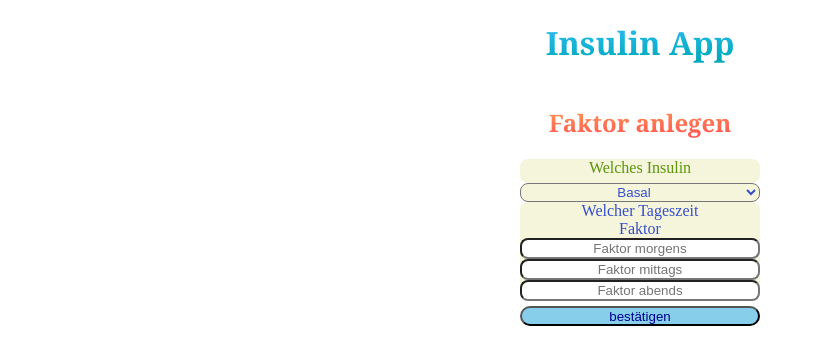
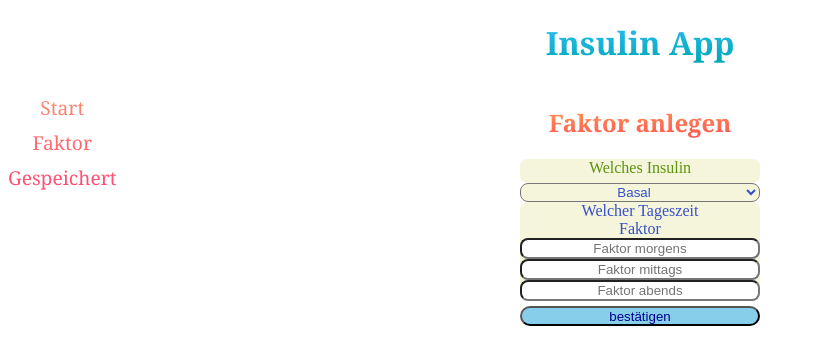
Before and after one commit to FreytagDom/capstone-project, a Next.js app: page /setInsulinFactor in a window 1280 px wide. Shown: the top 364 px of the page, without its empty margins (0-814 px from the left). Built offline with nearby package versions, Linux system fonts and the light colour scheme.

Commit message:
add navbar

```diff
--- a/components/Layout.js
+++ b/components/Layout.js
@@ -1,9 +1,11 @@
 import Header from './Header';
+import { Navbar } from './Navbar';
 
 export default function Layout({ children }) {
   return (
     <>
       <Header />
+      <Navbar />
       <main>{children}</main>
     </>
   );
--- /dev/null
+++ b/components/NavBar.js
@@ -0,0 +1,57 @@
+import styled from 'styled-components';
+import { keyframes } from 'styled-components';
+import Link from 'next/link';
+
+export const Navbar = () => {
+  return (
+    <NavbarHead>
+      <Navigation>
+        <Link href="/">
+          <a>Start</a>
+        </Link>
+      </Navigation>
+      <Navigation>
+        <Link href="/setInsulinFactor">
+          <a>Faktor</a>
+        </Link>
+      </Navigation>
+      <Navigation>
+        <Link href="/savedInsulinFactor">
+          <a>Gespeichert</a>
+        </Link>
+      </Navigation>
+    </NavbarHead>
+  );
+};
+
+const hue = keyframes`
+ from {
+   -webkit-filter: hue-rotate(166deg);
+ }
+ to {
+   -webkit-filter: hue-rotate(-194deg);
+ }
+`;
+
+const NavbarHead = styled.nav`
+  background-image: -webkit-linear-gradient(92deg, #f35626, #feab3a);
+  -webkit-background-clip: text;
+  -webkit-text-fill-color: transparent;
+  -webkit-animation: ${hue} 10s infinite linear;
+  color: purple;
+  font-family: Cambria, Cochin, Georgia, Times, 'Times New Roman', serif;
+  text-align: center;
+  display: grid;
+  position: fixed;
+
+  justify-content: space-evenly;
+`;
+
+const Navigation = styled.nav`
+  display: flex;
+  font-size: 1.2em;
+  color: darkcyan;
+  justify-content: space-evenly;
+  padding-top: 0.5rem;
+  padding-left: 0.5rem;
+`;
--- a/components/SetInsulinFactor.js
+++ b/components/SetInsulinFactor.js
@@ -34,9 +34,9 @@ export default function FactorEntry({ onAddFactor }) {
   });
 
   const options = [
-    { value: 'basal', label: 'Basal' },
-    { value: 'bolus', label: 'Bolus' },
-    { value: 'fiasp', label: 'Fiasp' },
+    { value: 'Basal', label: 'Basal', name: 'Basal' },
+    { value: 'Bolus', label: 'Bolus', name: 'Bolus' },
+    { value: 'Fiasp', label: 'Fiasp', name: 'Fiasp' },
   ];
 
   return (
```
